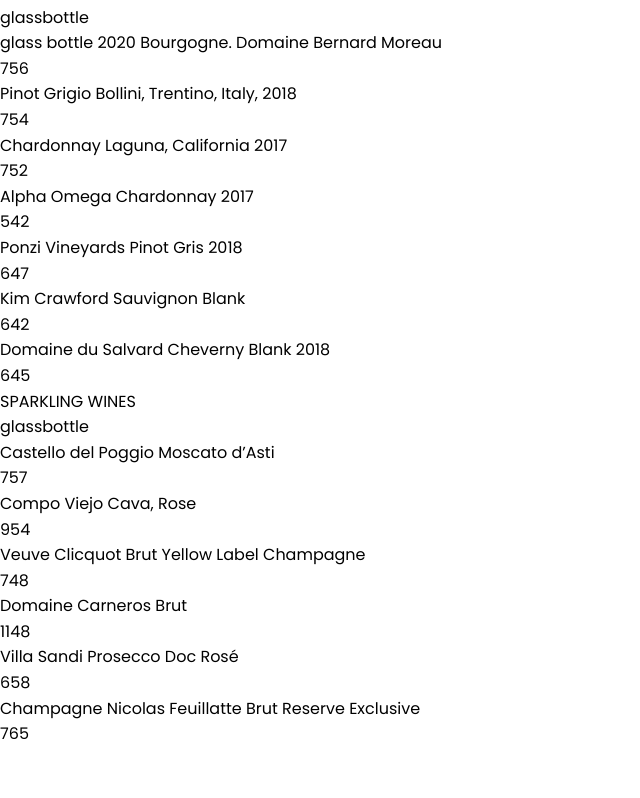
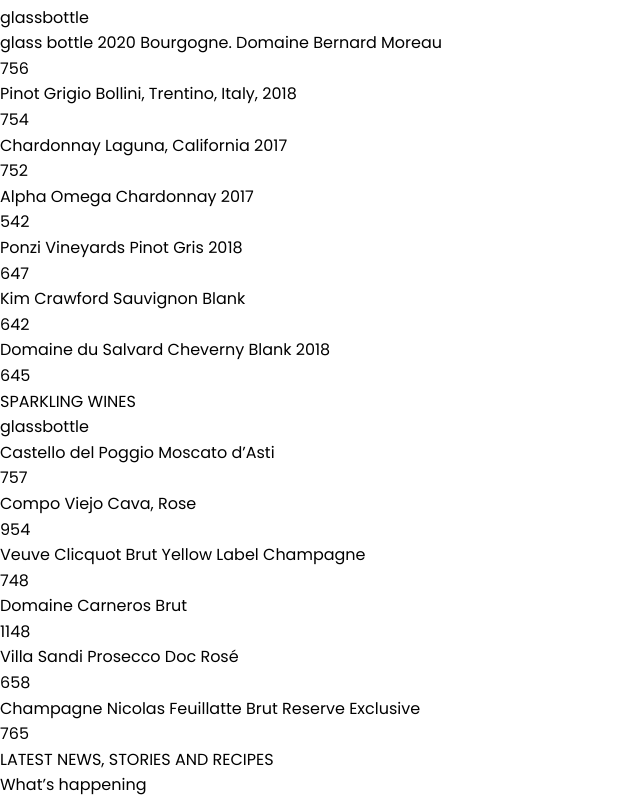
Before and after one commit to Reza-HM/soulkitchen-next, a Next.js app: page / in a window 1280 px wide. Shown: the part 10348-11146 px from the top of the page, without its empty margins (0-640 px from the left). Before the commit the page ends 11095 px from the top, so only its background shows below. Built offline with nearby package versions, Linux system fonts and the light colour scheme.

Commit message:
coded the section header

```diff
--- /dev/null
+++ b/Components/Templates/Index/Events.tsx
@@ -0,0 +1,18 @@
+const Events = () => {
+  return (
+    <div className="container px-0 mt-40">
+      <div className="relative before:absolute before:w-1 before:h-20 before:block before:!-bottom-28 before:!bg-zinc-400 flex flex-col items-center gap-8">
+        <h4 className="text-zinc-400 text-2xl font-semibold tracking-widest">
+          LATEST NEWS, STORIES AND RECIPES
+        </h4>
+        <h2 className="font-PlayfairDisplay font-semibold text-6xl tracking-widest">
+          What’s happening
+        </h2>
+      </div>
+      <div className="mt-40">
+
+      </div>
+    </div>
+  );
+};
+export default Events;
--- a/pages/index.tsx
+++ b/pages/index.tsx
@@ -1,5 +1,6 @@
 import About from "@/Components/Templates/Index/About";
 import DrinksMenu from "@/Components/Templates/Index/DrinksMenu";
+import Events from "@/Components/Templates/Index/Events";
 import Gallery from "@/Components/Templates/Index/Gallery";
 import Header from "@/Components/Templates/Index/Header";
 import Menu from "@/Components/Templates/Index/Menu";
@@ -14,6 +15,7 @@
       <Menu />
       <Gallery />
       <DrinksMenu />
+      <Events />
     </div>
   );
 };
```
